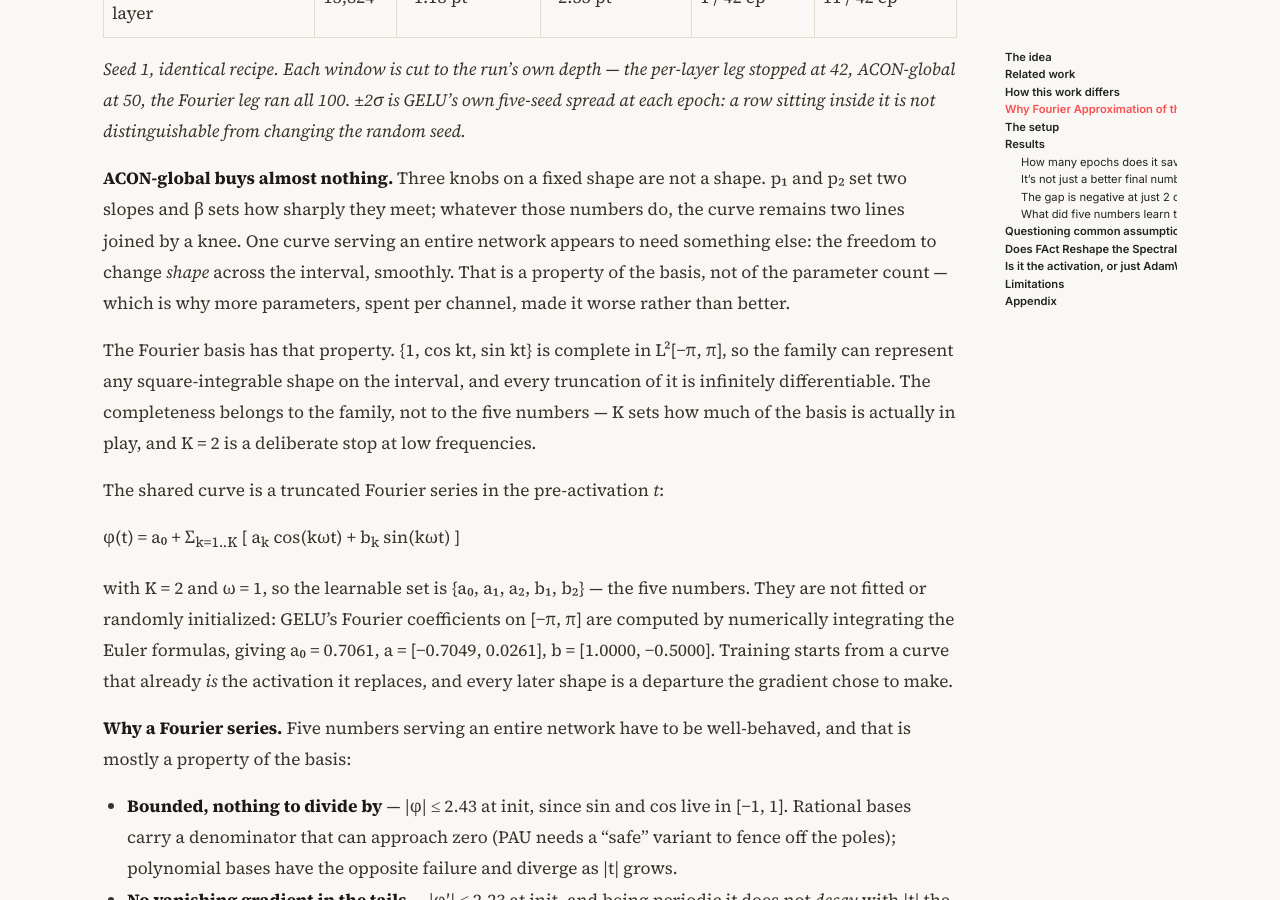
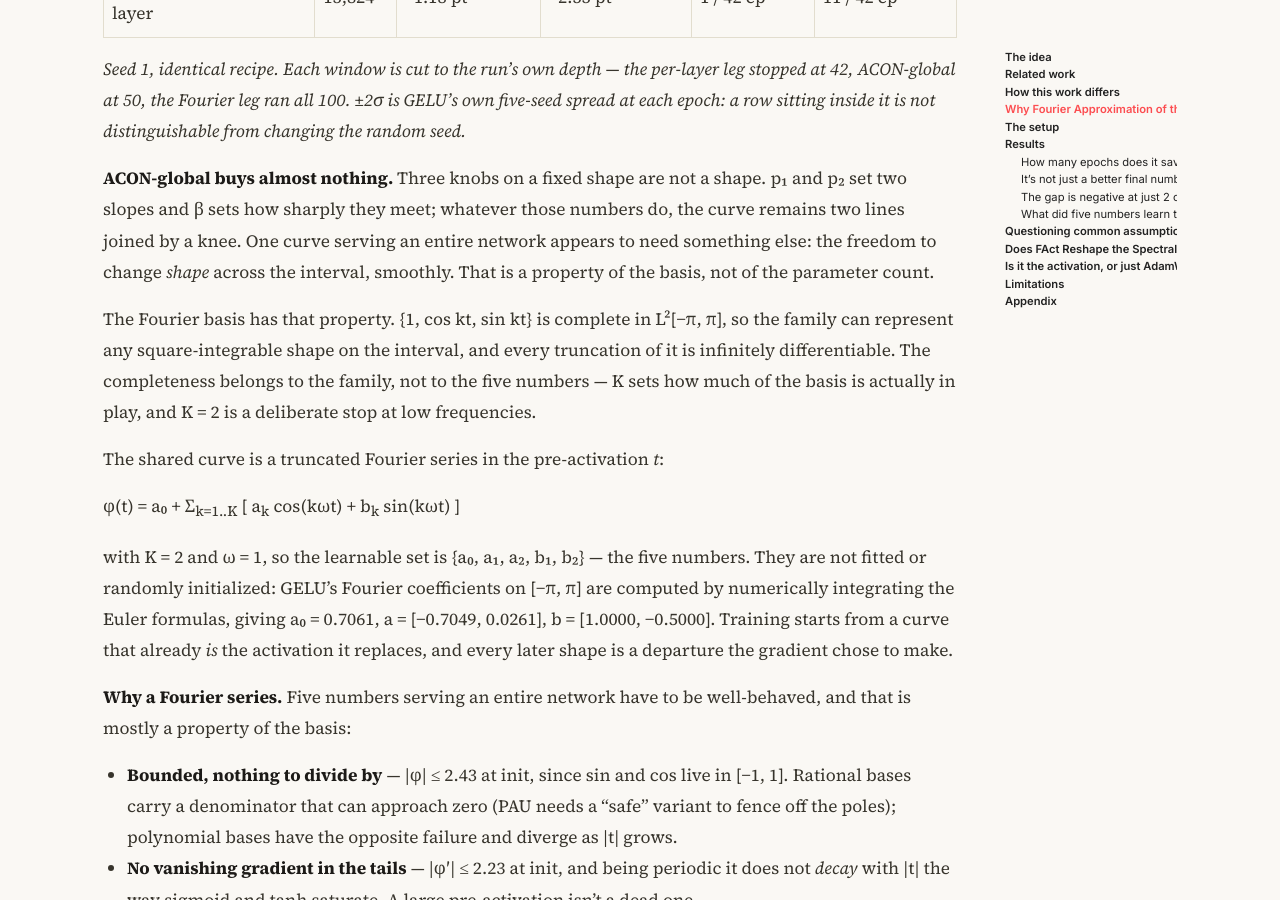
Before and after one commit to Arunprakash-A/Arunprakash-a.github.io, a Jekyll site: the page built from _posts/2026-08-11-learnable-activations-might-have-better-loss-landscape.md, in a window 1280 px wide and 900 px high, scrolled down 5220 px. Built offline with Jekyll 4.4.1, drawn with Linux system fonts in a browser that asks for light colours; nearby versions of some CDN libraries.

Commit message:
blog: drop the per-channel parameter aside
The table's per-layer row already makes the point; the trailing clause
restated it.

Co-Authored-By: Claude Opus 5 <noreply@anthropic.com>

```diff
--- a/_posts/2026-08-11-learnable-activations-might-have-better-loss-landscape.md
+++ b/_posts/2026-08-11-learnable-activations-might-have-better-loss-landscape.md
@@ -164,10 +164,9 @@ not distinguishable from changing the random seed.*
 **ACON-global buys almost nothing.** Three knobs on a fixed shape are not a
 shape. p₁ and p₂ set two slopes and β sets how sharply they meet; whatever
 those numbers do, the curve remains two lines joined by a knee. One curve
-serving an entire network appears to need
-something else: the freedom to change *shape* across the interval, smoothly.
-That is a property of the basis, not of the parameter count — which is why
-more parameters, spent per channel, made it worse rather than better.
+serving an entire network appears to need something else: the freedom to
+change *shape* across the interval, smoothly. That is a property of the
+basis, not of the parameter count.
 
 The Fourier basis has that property. {1, cos kt, sin kt} is complete in
 L²[−π, π], so the family can represent any square-integrable shape on the
```
